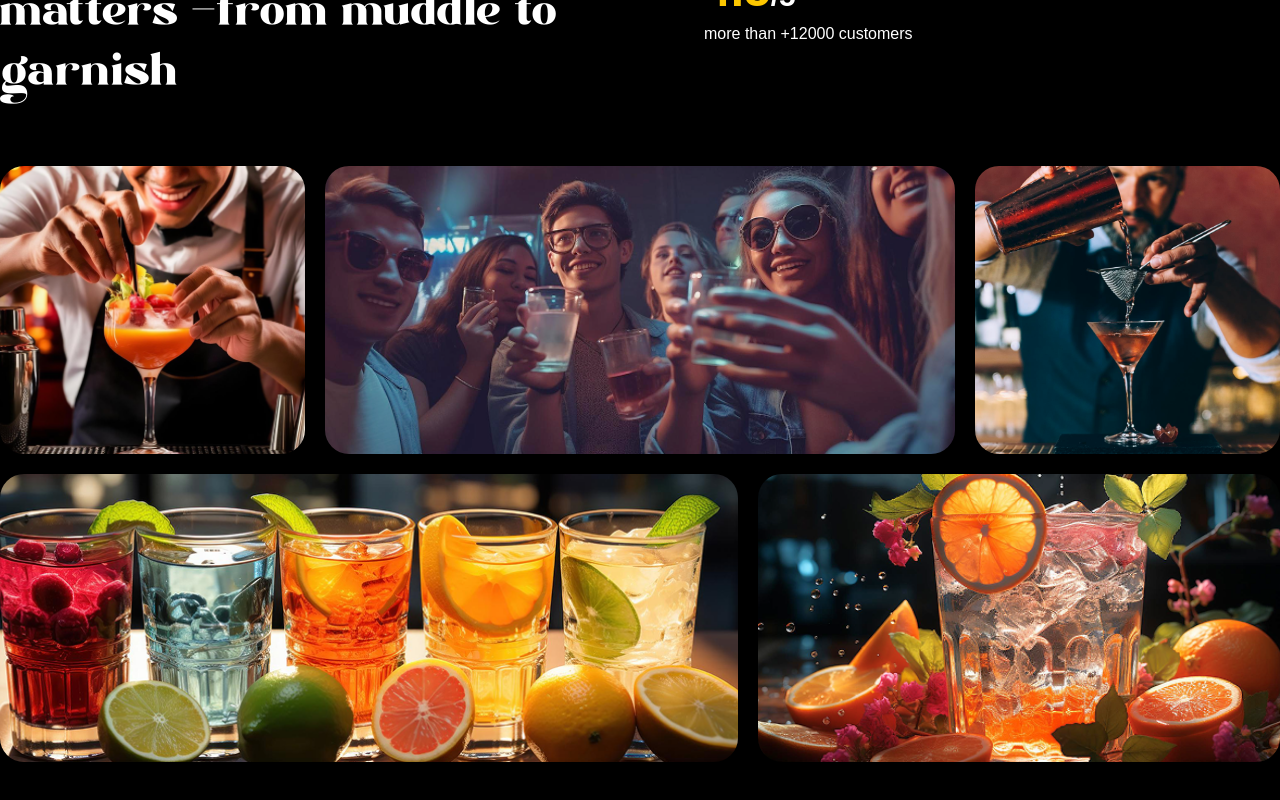
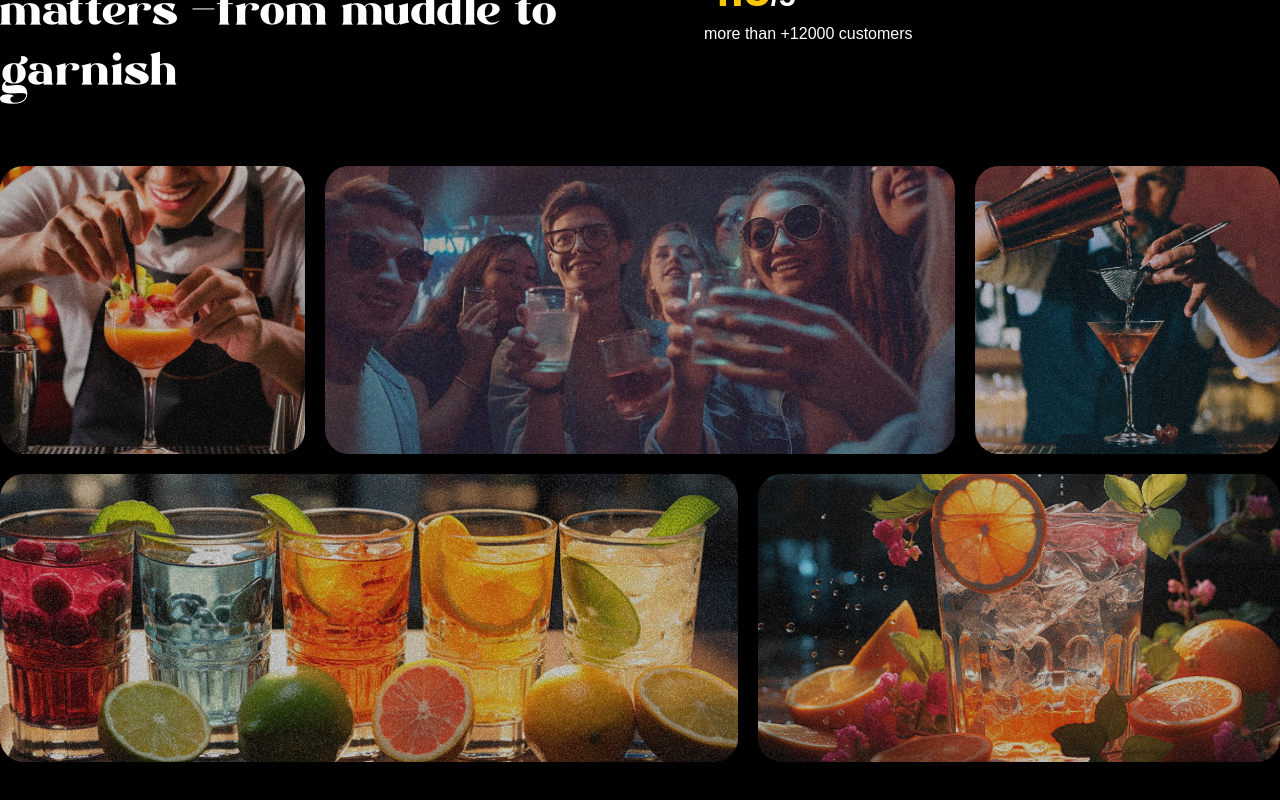
Before and after one commit to sourovroy999/coctail-web, a React (Vite) app: page / in a window 1280 px wide. Shown: the part 1814-2614 px from the top of the page. Built offline with nearby package versions, Linux system fonts and the light colour scheme; a web font is replaced by a local one.

Commit message:
noise added to the about section images

```diff
--- a/src/Reviews.jsx
+++ b/src/About.jsx
@@ -1,6 +1,9 @@
 import React from 'react';
 
-const Reviews = () => {
+import bgimg from '../public/images/noise.png'
+
+
+const About = () => {
     return (
         <div className='container mx-auto '>
 
@@ -46,21 +49,25 @@ const Reviews = () => {
 
             <div className='grid grid-cols-1  xl:grid-cols-12 gap-5 mb-5  md:px-0 px-5'>
 
-            <div className='md:col-span-3'>
-                <div className='rounded-3xl overflow-hidden h-72 relative'>
-                    <img className='object-cover w-full h-full' src="/public/images/abt1.png" alt="grid-img-1" />
+            <div  className='md:col-span-3'>
+
+                <div  className='rounded-3xl overflow-hidden h-72 relative  '>
+                    <img  className='object-cover w-full h-full' src="/public/images/abt1.png" alt="grid-img-1" />
+                    <img  className='absolute inset-0 object-cover w-full h-full ' src="/public/images/noise.png" alt="" />
                 </div>
 
             </div>
             <div className='md:col-span-6'>
                 <div className='rounded-3xl overflow-hidden h-72 relative'>
-                    <img className='object-cover w-full h-full' src="/public/images/abt2.png" alt="grid-img-2" />
+                    <img className='object-cover w-full h-full inset-0' src="/public/images/abt2.png" alt="grid-img-2" />
+                    <img  className='absolute inset-0 object-cover w-full h-full ' src="/public/images/noise.png" alt="" />
                 </div>
 
             </div>
             <div className='md:col-span-3'>
                 <div className='rounded-3xl overflow-hidden h-72 relative'>
                     <img className='object-cover w-full h-full' src="/public/images/abt5.png" alt="grid-img-5" />
+                    <img  className='absolute inset-0 object-cover w-full h-full ' src="/public/images/noise.png" alt="" />
                 </div>
 
             </div>
@@ -77,6 +84,7 @@ const Reviews = () => {
                <div className='md:col-span-7'>
                 <div className='rounded-3xl overflow-hidden h-72 relative'>
                     <img className='object-cover w-full h-full' src="/public/images/abt3.png" alt="grid-img-3" />
+                    <img  className='absolute inset-0 object-cover w-full h-full ' src="/public/images/noise.png" alt="" />
                 </div>
 
             </div>
@@ -84,6 +92,7 @@ const Reviews = () => {
                <div className='md:col-span-5'>
                 <div className='rounded-3xl overflow-hidden h-72 relative'>
                     <img className='object-cover w-full h-full' src="/public/images/abt4.png" alt="grid-img-4" />
+                    <img  className='absolute inset-0 object-cover w-full h-full ' src="/public/images/noise.png" alt="" />
                 </div>
 
             </div>
@@ -92,9 +101,9 @@ const Reviews = () => {
 
             </div>
 
-            <div className='h-dvh'></div>
+            {/* <div className='h-dvh'></div> */}
         </div>
     );
 };
 
-export default Reviews;
+export default About;
--- a/src/App.jsx
+++ b/src/App.jsx
@@ -5,7 +5,7 @@ import { ScrollTrigger, SplitText } from 'gsap/all'
 import Navbar from './components/Navbar'
 import Hero from './components/Hero'
 import Cocktails from './Cocktails'
-import Reviews from './Reviews'
+import About from './About'
 
 gsap.registerPlugin(ScrollTrigger, SplitText)
 
@@ -22,7 +22,7 @@ function App() {
 
     <Hero/>
     <Cocktails/>
-    <Reviews/>
+    <About/>
 
     {/* <div className='h-dvh bg-black'></div> */}
     </main>
--- a/src/index.css
+++ b/src/index.css
@@ -25,7 +25,7 @@ body {
     overflow-x: hidden;
 }
 
-  #hero {
-        @apply relative z-10 min-h-dvh  w-full  ;
+#hero {
+    @apply relative z-10 min-h-dvh w-full;
 
-    }
+}
```
